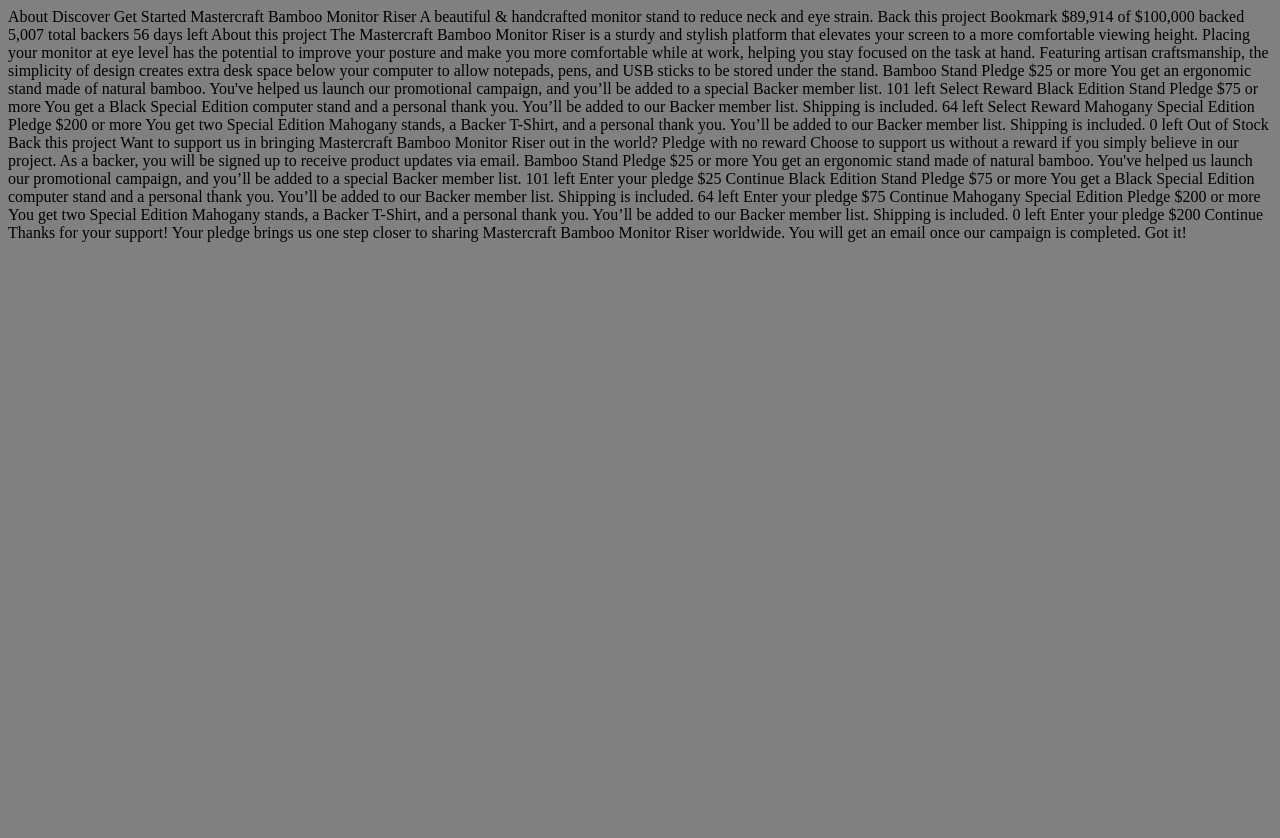
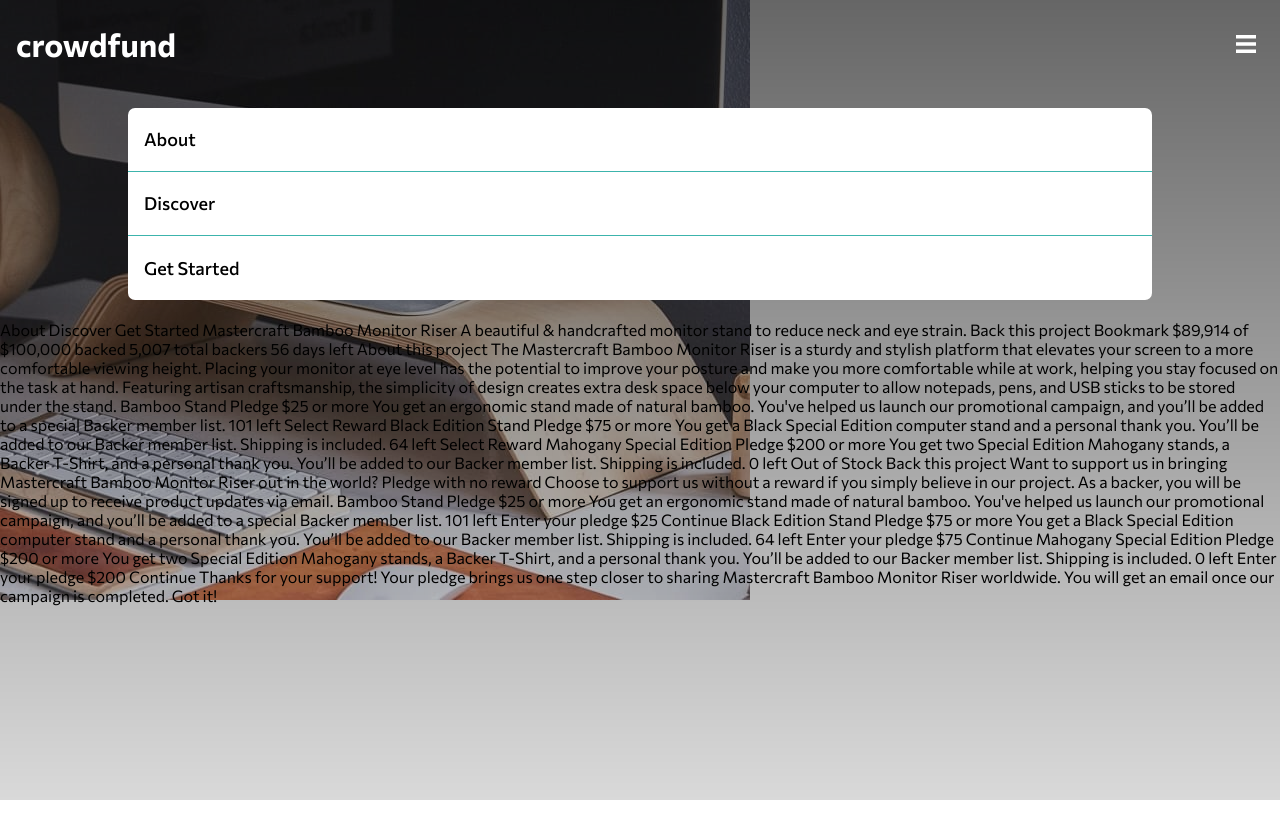
Before and after one commit to kamilp522/crowdfunding-page, a website built with Parcel: page src/index.html in a window 1280 px wide. Shown: the top 838 px of the page. Before the commit the page ends 800 px from the top, so only its background shows below. Built offline with nearby package versions, Linux system fonts and the light colour scheme.

Commit message:
header and aside development

```diff
--- a/src/index.html
+++ b/src/index.html
@@ -15,18 +15,35 @@
     <title>Frontend Mentor | Crowdfunding product page</title>
 
     <!-- Feel free to remove these styles or customise in your own stylesheet 👍 -->
-    <style>
-      .attribution {
-        font-size: 11px;
-        text-align: center;
-      }
-      .attribution a {
-        color: hsl(228, 45%, 44%);
-      }
-    </style>
+
     <link rel="stylesheet" href="sass/style.sass" />
   </head>
   <body>
+    <aside class="sidebar">
+      <div class="sidebar-wrapper">
+        <ul class="sidebar-menu">
+          <li><a href="#">About</a></li>
+          <li><a href="#">Discover</a></li>
+          <li><a href="#">Get Started</a></li>
+        </ul>
+      </div>
+    </aside>
+    <header>
+      <div class="header-img-wrapper">
+        <img src="../images/image-hero-mobile.jpg" alt="" class="" />
+      </div>
+      <nav>
+        <a href="#" class="header-logo">crowdfund</a>
+        <div class="header-menu-icon-wrapper">
+          <img
+            src="../images/icon-hamburger.svg"
+            alt="open menu"
+            class="menu-icon"
+          />
+        </div>
+      </nav>
+    </header>
+
     About Discover Get Started Mastercraft Bamboo Monitor Riser A beautiful &
     handcrafted monitor stand to reduce neck and eye strain. Back this project
     Bookmark $89,914 of $100,000 backed 5,007 total backers 56 days left About
--- /dev/null
+++ b/src/sass/_resets.sass
@@ -0,0 +1,35 @@
+*
+    margin: 0
+    padding: 0
+    box-sizing: border-box
+
+
+/* make images easier to work with */
+img, picture
+  max-width: 100%
+  display: block
+  line-height: 0
+
+
+/* inherit fonts for inputs and buttons */
+input, button, textarea, select
+  font: inherit
+
+
+
+/* remove all button and link styles */
+button
+  all: unset
+  cursor: pointer
+
+/* remove link styles */
+a
+  all: unset
+  color: blue
+  cursor: pointer
+
+
+/* remove list styles */
+
+ul
+    list-style: none
--- /dev/null
+++ b/src/sass/abstracts/_index.sass
@@ -0,0 +1 @@
+@forward "variables"
--- /dev/null
+++ b/src/sass/abstracts/_variables.sass
@@ -0,0 +1,8 @@
+@import url('https://fonts.googleapis.com/css2?family=Commissioner:wght@400;500;700&family=Open+Sans&display=swap')
+
+$primary-mod-cyan: hsl(176, 50%, 47%)
+$primary-dark-cyan: hsl(176, 72%, 28%)
+
+$neutral-dark-grey: hsl(0, 0%, 48%)
+
+$ff-main: 'Commissioner'
--- /dev/null
+++ b/src/sass/components/_header.sass
@@ -0,0 +1,25 @@
+@use '../abstracts' as abs
+
+header
+    min-height: 20rem
+
+    .header-img-wrapper
+        position: absolute
+        z-index: -1
+
+    nav
+        position: relative
+        display: flex
+        width: 100%
+        align-items: center
+        justify-content: space-between
+        padding: 1.5em 1.5em 1.5em 1em
+        z-index: 2
+
+    .header-logo
+        color: white
+        font-weight: 700
+        font-size: 2rem
+
+    .menu-icon
+        width: 1.25rem
--- /dev/null
+++ b/src/sass/components/_index.sass
@@ -0,0 +1,2 @@
+@forward 'header'
+@forward 'sidebar_menu'
--- /dev/null
+++ b/src/sass/components/_sidebar_menu.sass
@@ -0,0 +1,44 @@
+@use '../abstracts' as abs
+
+.sidebar::before
+    content: ''
+    display: block
+    position: fixed
+    top: 0
+    bottom: 0
+    left: 0
+    right: 0
+    background: linear-gradient(rgba(0, 0, 0, 0.6), rgba(0, 0, 0, 0.15))
+    z-index: 1
+
+.sidebar-wrapper
+    position: fixed
+    top: 13.5%
+    left: 10%
+    right: 10%
+    display: flex
+    min-height: 12rem
+    background-color: white
+    border-radius: 7px
+    z-index: 3
+
+    .sidebar-menu
+        display: flex
+        flex-direction: column
+        justify-content: space-between
+        flex-grow: 1
+
+        li
+            display: flex
+            align-items: center
+            height: 33.33%
+            border-bottom: 1px solid abs.$primary-mod-cyan
+            padding-left: 1em
+
+            a
+                color: black
+                font-weight: 500
+                font-size: 1.125rem
+
+        li:last-child
+            border-bottom: none
--- a/src/sass/style.sass
+++ b/src/sass/style.sass
@@ -1,2 +1,11 @@
+@use 'abstracts' as abs
+@use 'resets'
+@use 'components'
+
+html
+    font-size: 16px
+
 body
-    background: grey
+    min-height: calc( 500vh - 0.1px )
+    font-family: abs.$ff-main
+    font-weight: 400
```
Also changed, not shown: dist/icon-hamburger.3945b1bf.svg (added), dist/image-hero-mobile.f2c662af.jpg (added), dist/index.html, 2 other files.
